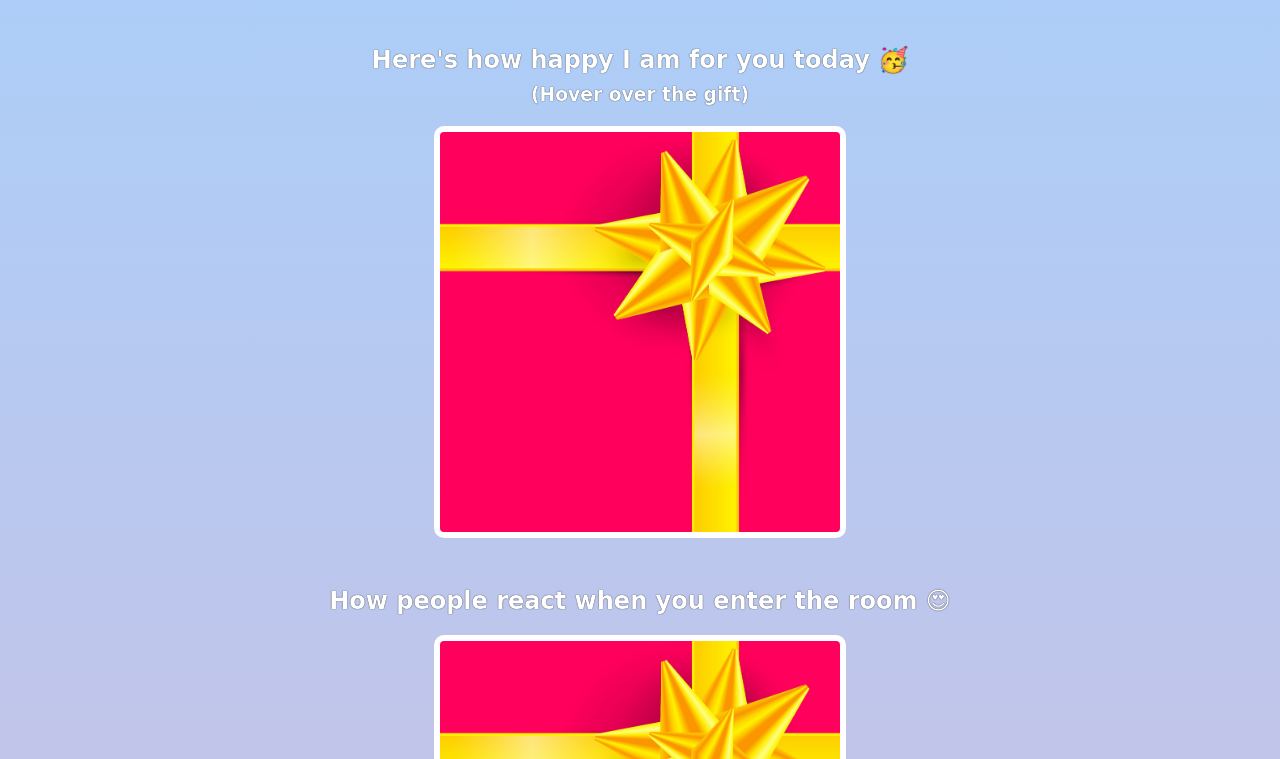
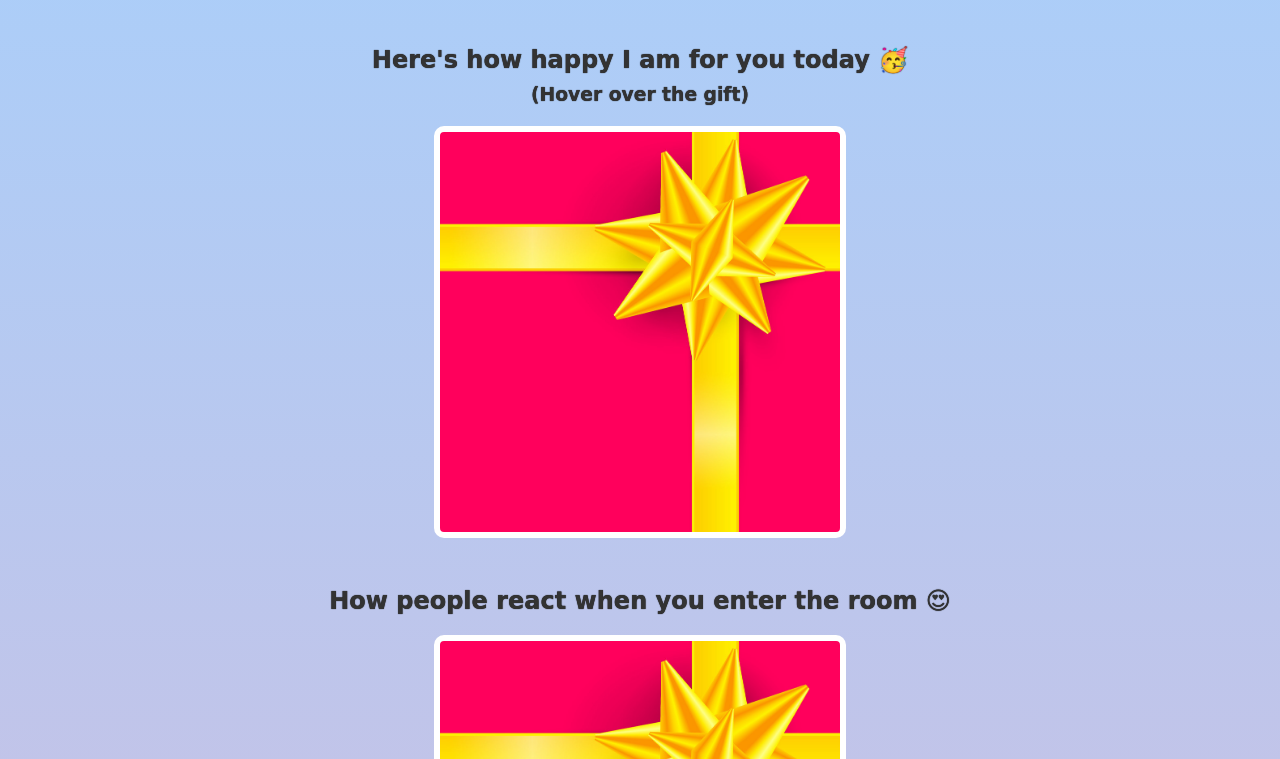
Before and after one commit to PaulDuBerry/Birthday-Gift, a plain HTML site: page index.html in a window 1280 px wide. Shown: the part 386-1145 px from the top of the page. Drawn offline with nearby package versions, Linux system fonts and the light colour scheme; a web font is replaced by a local one.

Commit message:
Change font color to #333333

```diff
--- a/styles.css
+++ b/styles.css
@@ -2,7 +2,7 @@ body {
     text-align: center;
     font-family: 'Happy Monkey', cursive;
     background: linear-gradient(#a2d2ff, #EFB0C9);
-    color: #ffffff;
+    color: #333333;
 }
 
 h1, h2, h3, h4, p {
```
Also changed, not shown: index.html (+0 -1 lines).
